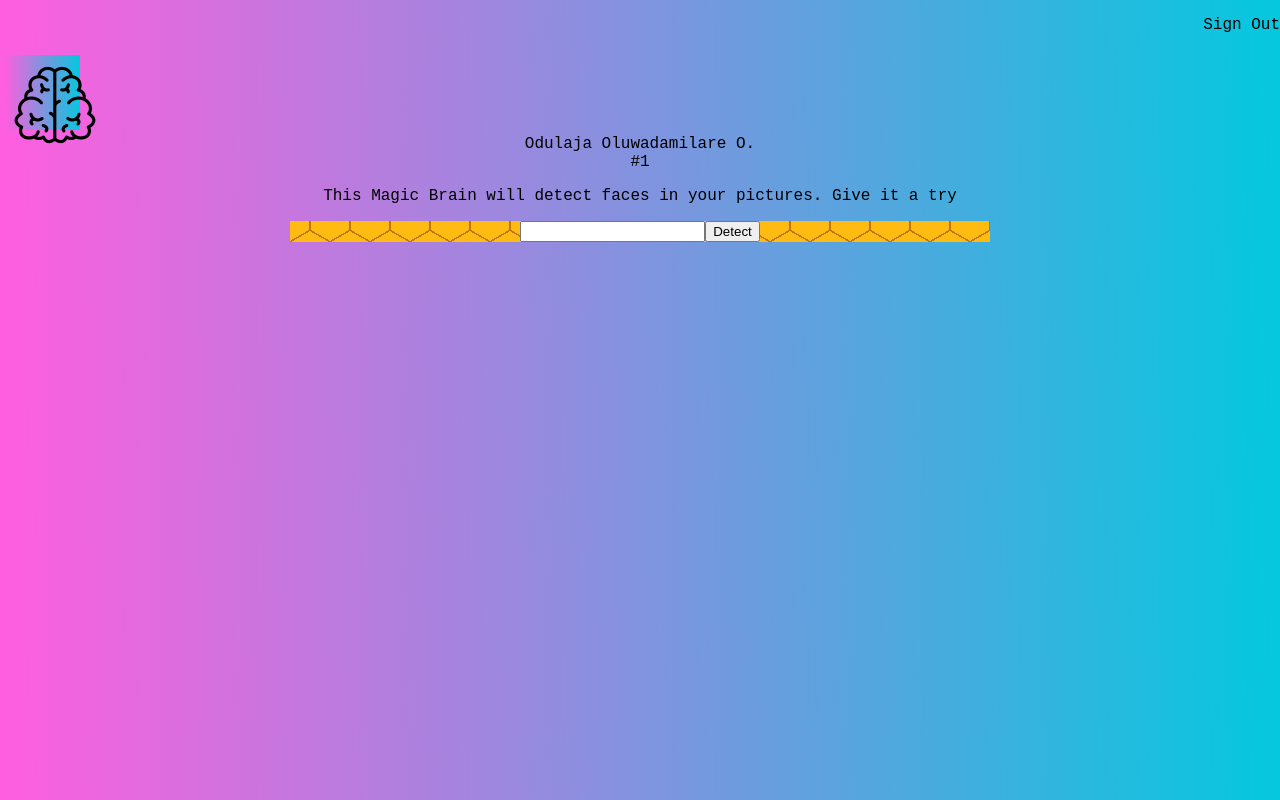
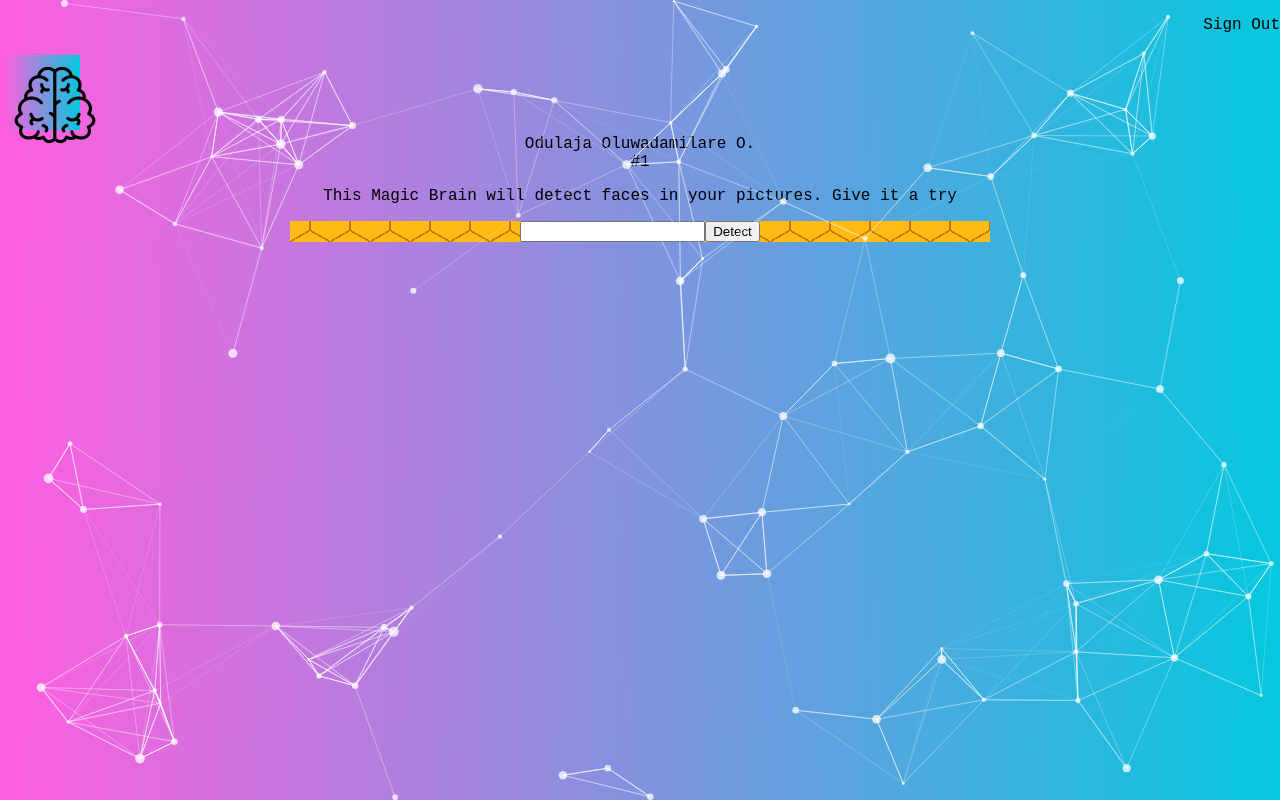
Before and after one commit to odb23/face-recognition-brain, a React (Create React App) app: page / in a window 1280 px wide. Built offline with nearby package versions, Linux system fonts and the light colour scheme; the HTML template or start-up script is replaced by a standard one.

Commit message:
adding background particles

```diff
--- a/src/App.js
+++ b/src/App.js
@@ -2,11 +2,24 @@ import Navigation from './components/Navigation/Navigation';
 import Logo from './components/Logo/Logo';
 import Rank from './components/Rank/Rank';
 import ImageLinkForm from './components/ImageLinkForm/ImageLinkForm';
+import Particles from "react-tsparticles";
+import {options} from './options.js';
 import './App.css';
 
+
+
 function App() {
+  const particlesInit = (main) => {
+    console.log(main);
+  };
+
+  const particlesLoaded = (container) => {
+    console.log(container);
+  };
+
   return (
     <div className="App">
+      <Particles id="tsparticles"  init={particlesInit} loaded={particlesLoaded} options={options}/>
       <Navigation />
       <Logo />
       <Rank />
--- /dev/null
+++ b/src/options.js
@@ -0,0 +1,72 @@
+export const options = {
+  fpsLimit: 120,
+  interactivity: {
+    events: {
+      onClick: {
+        enable: true,
+        mode: "push",
+      },
+      onHover: {
+        enable: true,
+        mode: "repulse",
+      },
+      resize: true,
+    },
+    modes: {
+      bubble: {
+        distance: 400,
+        duration: 2,
+        opacity: 0.8,
+        size: 40,
+      },
+      push: {
+        quantity: 4,
+      },
+      repulse: {
+        distance: 200,
+        duration: 0.4,
+      },
+    },
+  },
+  particles: {
+    color: {
+      value: "#ffffff",
+    },
+    links: {
+      color: "#ffffff",
+      distance: 150,
+      enable: true,
+      opacity: 0.5,
+      width: 1,
+    },
+    collisions: {
+      enable: true,
+    },
+    move: {
+      direction: "none",
+      enable: true,
+      outMode: "bounce",
+      random: false,
+      speed: 4,
+      straight: false,
+    },
+    number: {
+      density: {
+        enable: true,
+        area: 800,
+      },
+      value: 80,
+    },
+    opacity: {
+      value: 0.5,
+    },
+    shape: {
+      type: "circle",
+    },
+    size: {
+      random: true,
+      value: 5,
+    },
+  },
+  detectRetina: true,
+}
```
